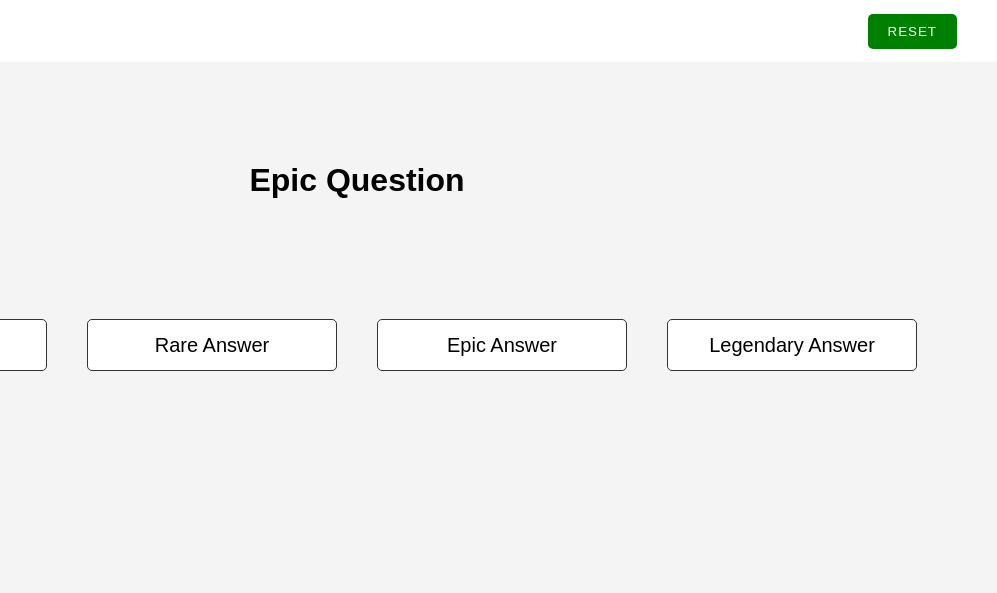
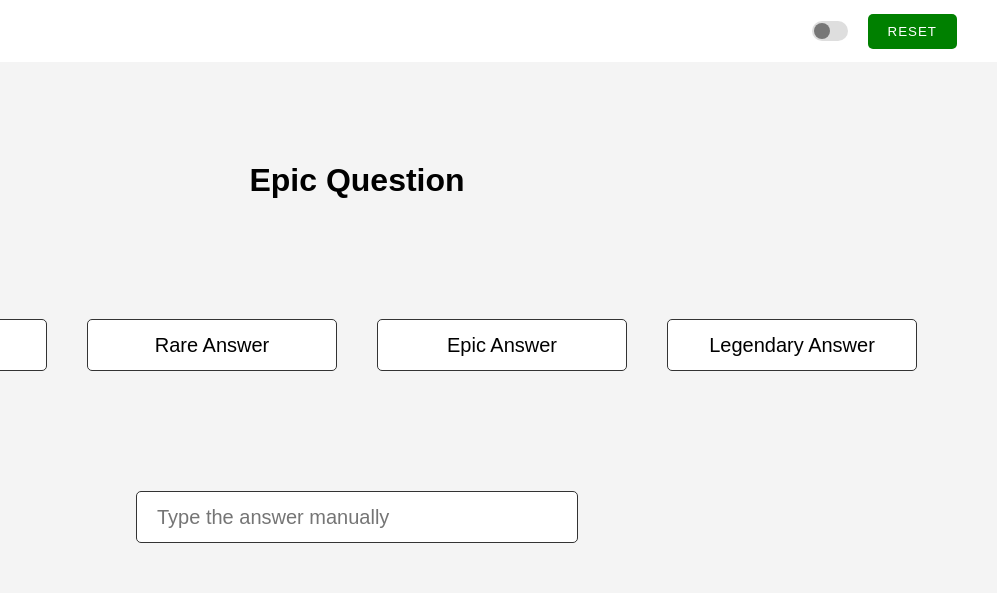
Before and after one commit to YevhenKlymentiev/react-course-homework, a React app: page / in a window 1280 px wide. Shown: the top 593 px of the page, 283-1280 px from the left. Built offline with nearby package versions, Linux system fonts and the light colour scheme.

Commit message:
Lesson 6

```diff
--- a/public/index.html
+++ b/public/index.html
@@ -13,5 +13,6 @@
   <body>
     <noscript>You need to enable JavaScript to run this app.</noscript>
     <div id="root"></div>
+    <div id="popupPlaceholder"></div>
   </body>
 </html>
--- a/src/components/App/App.js
+++ b/src/components/App/App.js
@@ -3,6 +3,7 @@ import { Component } from 'react';
 import Header from 'components/layouts/Header/Header';
 import Footer from 'components/layouts/Footer/Footer';
 import Questionnaire from 'components/features/Questionnaire/Questionnaire';
+import DarkThemeContext from 'contexts/darkTheme';
 import styles from './App.module.scss';
 
 class App extends Component {
@@ -10,8 +11,13 @@ class App extends Component {
     super(props);
 
     this.state = {
+      isDarkThemeActive: false,
       questionnaireResetIndicator: 0
     };
+  }
+
+  toggleDarkTheme = () => {
+    this.setState(prevState => ({ isDarkThemeActive: !prevState.isDarkThemeActive }));
   }
 
   resetQuestionnaire = () => {
@@ -20,17 +26,23 @@ class App extends Component {
 
   render() {
     const {
+      isDarkThemeActive,
       questionnaireResetIndicator
     } = this.state;
 
     return (
-      <div className={styles.container}>
-        <Header resetQuestionnaire={this.resetQuestionnaire} />
-        <div className={styles.content}>
-          <Questionnaire resetIndicator={questionnaireResetIndicator} />
+      <DarkThemeContext.Provider value={isDarkThemeActive}>
+        <div className={styles.container}>
+          <Header resetQuestionnaire={this.resetQuestionnaire}
+                  isDarkThemeActive={isDarkThemeActive}
+                  toggleDarkTheme={this.toggleDarkTheme}
+          />
+          <div className={styles.content}>
+            <Questionnaire resetIndicator={questionnaireResetIndicator} />
+          </div>
+          <Footer />
         </div>
-        <Footer />
-      </div>
+      </DarkThemeContext.Provider>
     );
   }
 }
--- a/src/components/common/Popup/Popup.js
+++ b/src/components/common/Popup/Popup.js
@@ -1,3 +1,5 @@
+import { createPortal } from 'react-dom';
+
 import { ReactComponent as CloseIcon } from 'assets/images/close.svg';
 import styles from './Popup.module.scss';
 
@@ -7,7 +9,8 @@ function Popup(props) {
     close
   } = props;
 
-  return (
+  const popupPlaceholder = document.getElementById('popupPlaceholder');
+  const elem = (
     <div className={styles.container}>
       <div className={styles.content}>
         { children }
@@ -15,6 +18,8 @@ function Popup(props) {
       </div>
     </div>
   );
+
+  return createPortal(elem, popupPlaceholder);
 }
 
 export default Popup;
--- a/src/components/features/Questionnaire/Question/Answers/Answer/Answer.js
+++ b/src/components/features/Questionnaire/Question/Answers/Answer/Answer.js
@@ -1,5 +1,6 @@
 import cx from 'classnames';
 
+import DarkThemeContext from 'contexts/darkTheme';
 import styles from './Answer.module.scss';
 
 function Answer(props) {
@@ -22,10 +23,13 @@ function Answer(props) {
   }
 
   return (
+    <DarkThemeContext.Consumer>
+      { isDarkThemeActive => (
         <button type="button"
                 className={cx(
                   styles.btn,
-              { [styles.btnCorrect]: isSelected && correctness,
+                  { [styles.btnDark]: isDarkThemeActive,
+                    [styles.btnCorrect]: isSelected && correctness,
                     [styles.btnIncorrect]: isSelected && !correctness
                   }
                 )}
@@ -34,6 +38,8 @@ function Answer(props) {
         >
           { answerText }
         </button>
+      )}
+    </DarkThemeContext.Consumer>
   );
 }
 
--- a/src/components/features/Questionnaire/Question/Answers/Answer/Answer.module.scss
+++ b/src/components/features/Questionnaire/Question/Answers/Answer/Answer.module.scss
@@ -16,6 +16,11 @@
     cursor: default;
   }
 
+  &Dark {
+    color: #FFF;
+    background-color: #434343;
+  }
+
   &Correct {
     color: #FFF;
     background-color: green;
--- /dev/null
+++ b/src/components/features/Questionnaire/Question/ManualAnswer/ManualAnswer.js
@@ -0,0 +1,44 @@
+import { Component } from 'react';
+
+import styles from './ManualAnswer.module.scss';
+
+class ManualAnswer extends Component {
+  constructor(props) {
+    super(props);
+
+    this.state = {
+      fieldValue: ''
+    };
+  }
+
+  handleFormSubmit = (ev) => {
+    ev.preventDefault();
+
+    this.props.handleSubmit(this.state.fieldValue);
+  }
+
+  handleFieldChange = (ev) => {
+    ev.preventDefault();
+
+    this.setState({ fieldValue: ev.target.value });
+  }
+
+  render() {
+    const {
+      fieldValue
+    } = this.state;
+
+    return (
+      <form onSubmit={this.handleFormSubmit}>
+        <input type="text"
+               className={styles.field}
+               value={fieldValue}
+               onChange={this.handleFieldChange}
+               placeholder="Type the answer manually"
+        />
+      </form>
+    );
+  }
+}
+
+export default ManualAnswer;
--- /dev/null
+++ b/src/components/features/Questionnaire/Question/ManualAnswer/ManualAnswer.module.scss
@@ -0,0 +1,12 @@
+.field {
+  display: block;
+  width: 100%;
+  max-width: 400px;
+  font-size: 20px;
+  line-height: 30px;
+  background-color: #FFF;
+  border: 1px solid #333;
+  border-radius: 5px;
+  padding: 10px 20px;
+  margin: 100px auto 0;
+}
--- a/src/components/features/Questionnaire/Question/Question.js
+++ b/src/components/features/Questionnaire/Question/Question.js
@@ -2,6 +2,7 @@ import { Component } from 'react';
 
 import Answers from './Answers/Answers';
 import ResultMessage from './ResultMessage/ResultMessage';
+import ManualAnswer from './ManualAnswer/ManualAnswer';
 import RESULT_STATUS from 'constants/resultStatus';
 import styles from './Question.module.scss';
 
@@ -13,7 +14,8 @@ class Question extends Component {
 
     this.state = {
       resultStatus: null,
-      selectedAnswer: null
+      selectedAnswer: null,
+      correctAnswer: props.data.answers.find(curr => curr.correctness)
     };
   }
 
@@ -36,6 +38,14 @@ class Question extends Component {
     });
   }
 
+  submitManualAnswer = (manualAnswerText) => {
+    const { correctAnswer } = this.state;
+
+    if (manualAnswerText.toLowerCase() === correctAnswer.answerText.toLowerCase()) {
+      this.setSelectedAnswer(correctAnswer);
+    }
+  }
+
   render() {
     const {
       data
@@ -54,8 +64,9 @@ class Question extends Component {
                  selectedAnswer={selectedAnswer}
                  setSelectedAnswer={this.setSelectedAnswer}
         />
-        { resultStatus &&
-          <ResultMessage resultStatus={resultStatus} />
+        { resultStatus
+          ? <ResultMessage resultStatus={resultStatus} />
+          : <ManualAnswer handleSubmit={this.submitManualAnswer} />
         }
       </div>
     );
--- a/src/components/layouts/Header/Header.js
+++ b/src/components/layouts/Header/Header.js
@@ -1,18 +1,35 @@
+import cx from 'classnames';
+
 import { ReactComponent as Logo } from 'assets/images/logo.svg';
 import styles from './Header.module.scss';
 
 function Header(props) {
   const {
-    resetQuestionnaire
+    resetQuestionnaire,
+    isDarkThemeActive,
+    toggleDarkTheme
   } = props;
+
+  function handleToggleThemeBtnClick(ev) {
+    ev.preventDefault();
+
+    toggleDarkTheme();
+  }
 
   return (
     <div className={styles.container}>
       <Logo className={styles.logo} />
       Questionnaire
-      <button type="button" className={styles.resetBtn} onClick={resetQuestionnaire}>
-        Reset
-      </button>
+      <div className={styles.controls}>
+        <button
+          type="button"
+          className={cx(styles.toggleThemeBtn, {[styles.toggleThemeBtnActive]: isDarkThemeActive})}
+          onClick={handleToggleThemeBtnClick}
+        />
+        <button type="button" className={styles.resetBtn} onClick={resetQuestionnaire}>
+          Reset
+        </button>
+      </div>
     </div>
   );
 }
--- a/src/components/layouts/Header/Header.module.scss
+++ b/src/components/layouts/Header/Header.module.scss
@@ -12,6 +12,46 @@
   margin-right: 10px;
 }
 
+.controls {
+  display: flex;
+  align-items: center;
+  margin-left: auto;
+}
+
+.toggleThemeBtn {
+  position: relative;
+  width: 36px;
+  height: 20px;
+  background-color: #DEDEDE;
+  border: none;
+  border-radius: 50px;
+  transition: background-color 0.14s;
+  margin-right: 20px;
+  cursor: pointer;
+
+  &:before {
+    display: block;
+    content: '';
+    position: absolute;
+    top: 2px;
+    left: 2px;
+    width: 16px;
+    height: 16px;
+    background-color: #777;
+    border-radius: 50%;
+    transition: all 0.14s;
+  }
+
+  &Active {
+    background-color: #777;
+
+    &:before {
+      background-color: #DEDEDE;
+      transform: translateX(100%);
+    }
+  }
+}
+
 .resetBtn {
   color: #FFF;
   text-transform: uppercase;
@@ -21,5 +61,4 @@
   border: none;
   cursor: pointer;
   padding: 10px 20px;
-  margin-left: auto;
 }
--- /dev/null
+++ b/src/contexts/darkTheme.js
@@ -0,0 +1,6 @@
+import { createContext } from 'react';
+
+const isDarkThemeActive = false;
+const DarkThemeContext = createContext(isDarkThemeActive);
+
+export default DarkThemeContext;
```
Lines whose indentation alone changed are shown as unchanged.
